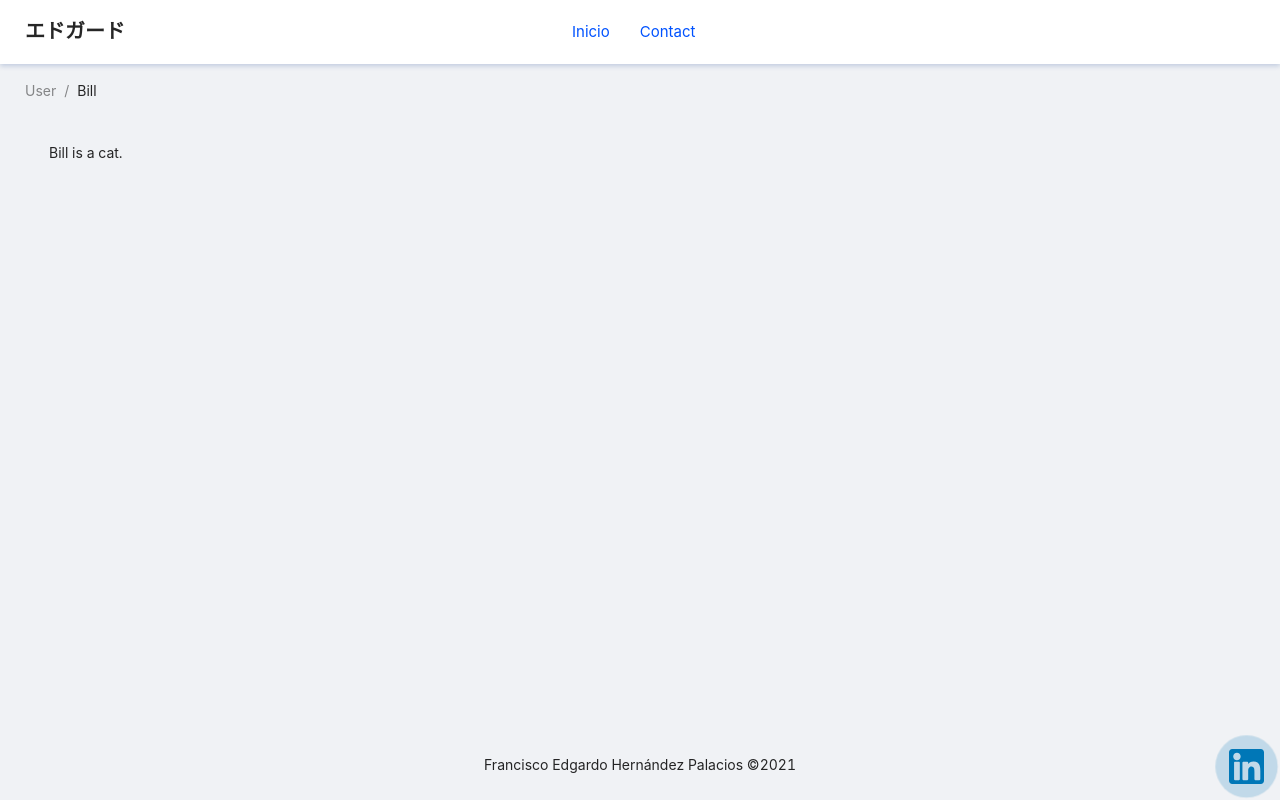
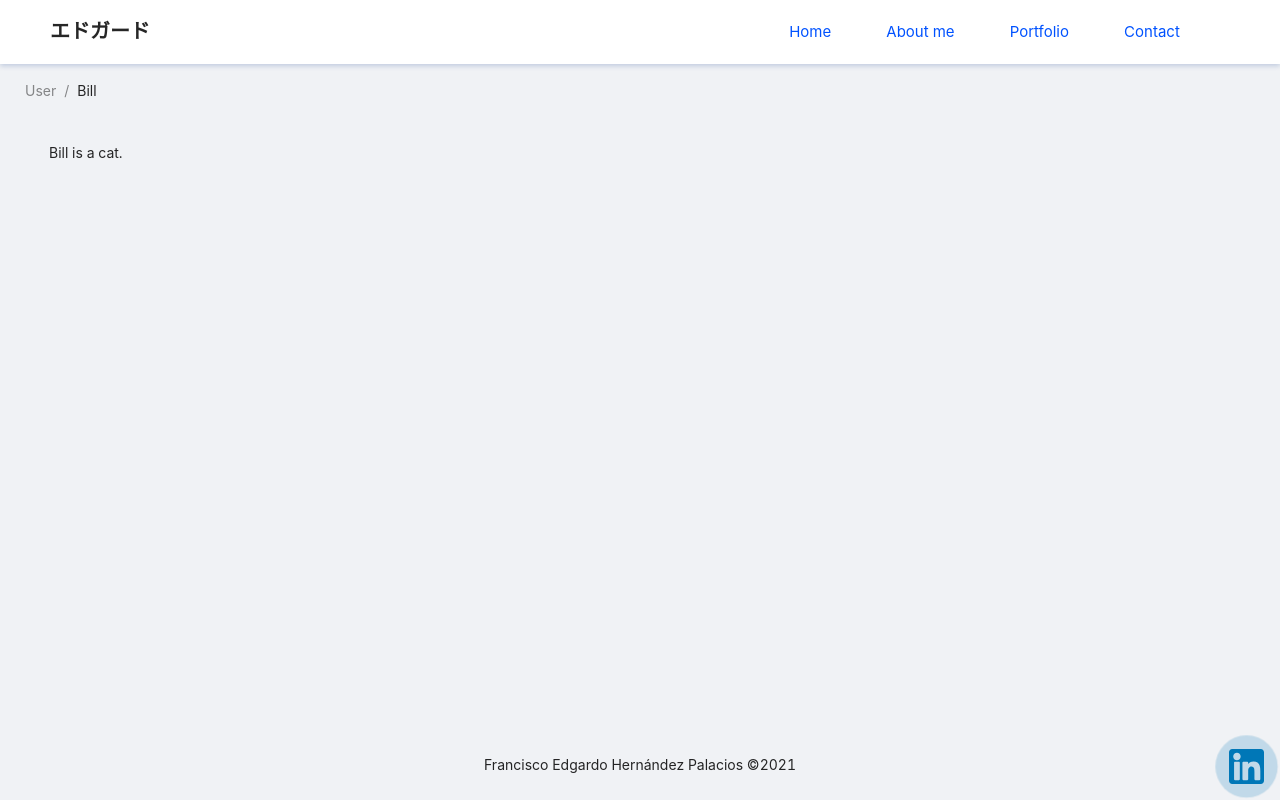
Before and after one commit to Edgard007/portafolo, a React (Create React App) app: page / in a window 1280 px wide. Built offline with nearby package versions, Linux system fonts and the light colour scheme.

Commit message:
🐛 Changes to the menu

```diff
--- a/src/Components/floatingIcon.tsx
+++ b/src/Components/floatingIcon.tsx
@@ -5,7 +5,7 @@
 import styled from "styled-components";
 
 //* ==> Assets <== *//
-import iconLinkedin from "../assets/linkedin.svg";
+import iconLinkedin from "../Assets/linkedin.svg";
 
 const FloatingIcon = () => {
   return (
--- a/src/Layout/Menu.tsx
+++ b/src/Layout/Menu.tsx
@@ -10,10 +10,10 @@ const CustomMenu = () => {
       <nav className="header__nav">
         <ul className="menu">
           {data &&
-            data.map((i) => (
-              <li className="menu__item">
-                <a className="menu__link" href={i?.path}>
-                  {i?.namePath}
+            data.map((el, i) => (
+              <li className="menu__item" key={i + 1}>
+                <a className="menu__link" href={el?.path}>
+                  {el?.namePath}
                 </a>
               </li>
             ))}
@@ -25,7 +25,7 @@ const CustomMenu = () => {
 
 const Wrapper = styled.div`
   position: relative;
-  padding: 0 25px;
+  padding: 0 50px;
   top: 0;
   width: 100%;
   height: 4rem;
@@ -41,10 +41,13 @@ const Wrapper = styled.div`
   }
 
   .header__nav {
-    width: 60%;
+    width: 45%;
   }
 
   .menu {
+    display: flex;
+    justify-content: space-evenly;
+    align-items: center;
     list-style: none;
     margin-top: 0;
     margin-bottom: 0;
@@ -54,7 +57,6 @@ const Wrapper = styled.div`
 
   .menu__item {
     position: relative;
-    padding: 10px;
   }
 
   .menu__link {
--- a/src/Layout/dataMenu.tsx
+++ b/src/Layout/dataMenu.tsx
@@ -4,7 +4,15 @@ import { IMenu } from "../Models/iMenu";
 export const data: IMenu[] = [
   {
     path: "/home",
-    namePath: "Inicio",
+    namePath: "Home",
+  },
+  {
+    path: "/about",
+    namePath: "About me",
+  },
+  {
+    path: "/portfolio",
+    namePath: "Portfolio",
   },
   {
     path: "/contact",
```
